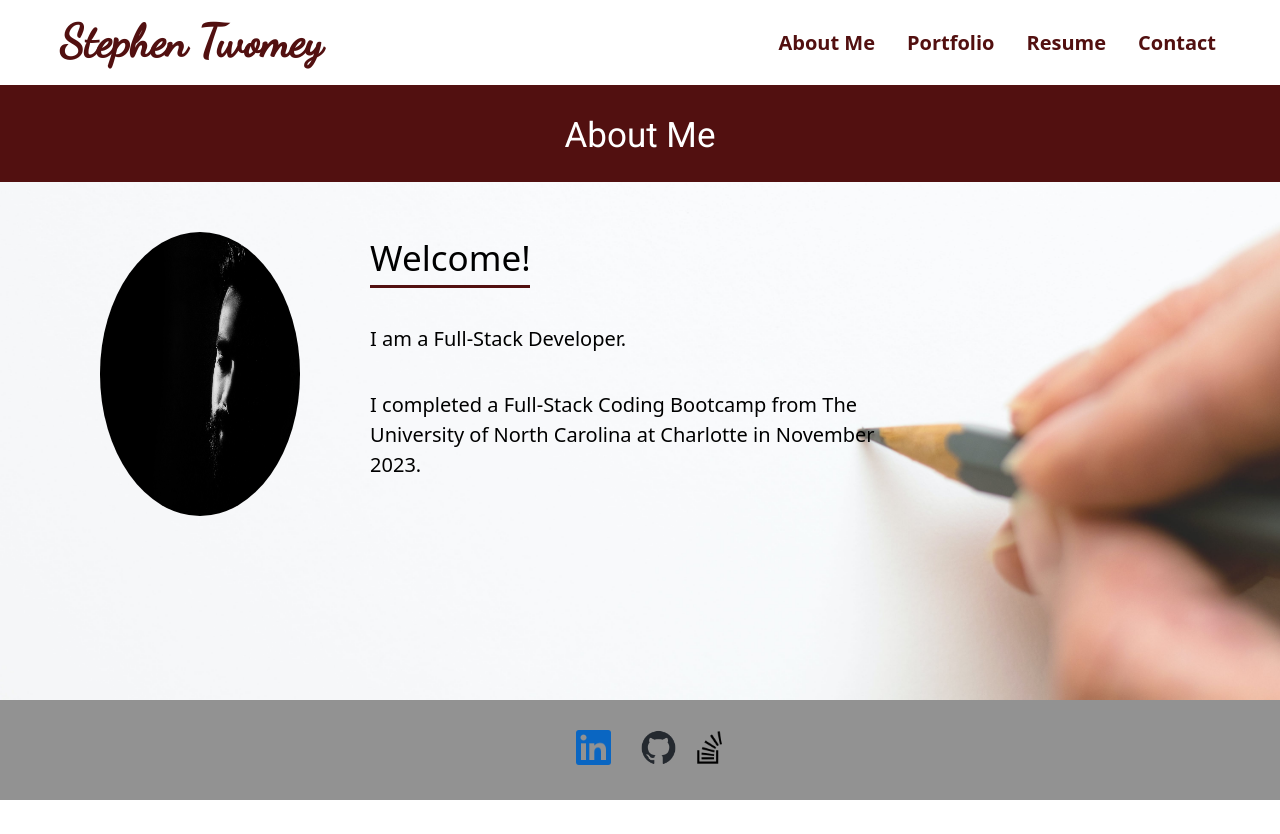
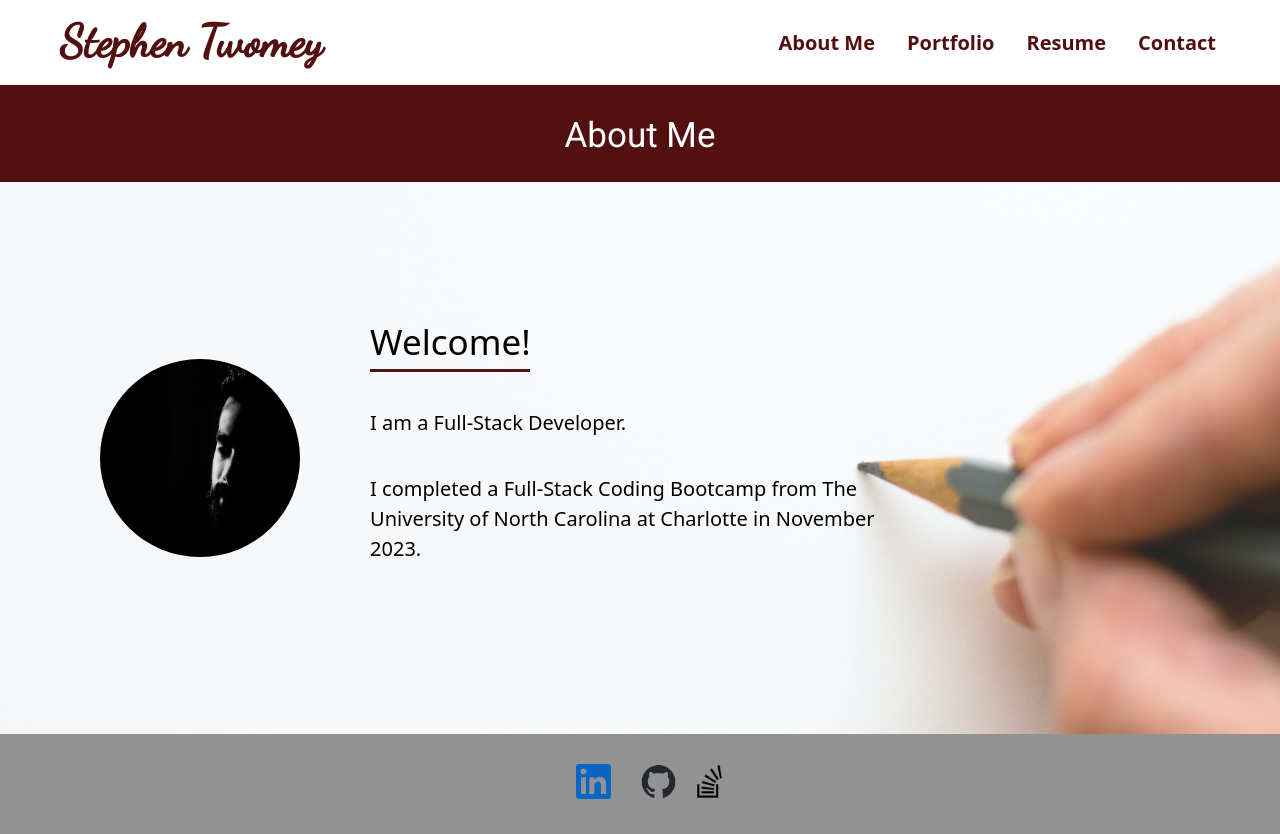
Before and after one commit to sctwomey/laughing-journey, a React (Vite) app: page / in a window 1280 px wide. Before the commit the page ends 800 px from the top, so only its background shows below. Built offline with nearby package versions, Linux system fonts and the light colour scheme.

Commit message:
Modify css images and page styling

```diff
--- a/src/index.css
+++ b/src/index.css
@@ -16,7 +16,7 @@
 }
 
 .container-full {
-  min-height: calc(100vh - 190px);
+  min-height: calc(70vh);
   background-image: url("./assets/images/background-image.jpg");
   background-size: cover;
   background-repeat: no-repeat;
@@ -103,12 +103,14 @@ header nav ul {
   flex-wrap: wrap;
   flex: 1;
   justify-content: center;
+  align-items: center;
+  height: 69vh;
 }
 
 .about-me img {
   flex: 0 14%;
   width: 200px;
-  height: 100%;
+  height: 44%;
   border-radius: 50%;
   margin-left: -250px;
 }
@@ -183,31 +185,37 @@ header nav ul {
 .project-two::before {
   background-image: url(./assets/images/advanced-css-portfolio.png);
   background-size: cover;
+  background-position: center;
 }
 
 .project-three::before {
   background-image: url(./assets/images/password-generator.png);
   background-size: cover;
+  background-position: center;
 }
 
 .project-four::before {
   background-image: url(./assets/images/js-quiz.png);
   background-size: cover;
+  background-position: center;
 }
 
 .project-five::before {
   background-image: url(./assets/images/workday-scheduler.png);
   background-size: cover;
+  background-position: center;
 }
 
 .project-six::before {
   background-image: url(./assets/images/weather-dashboard.png);
   background-size: cover;
+  background-position: center;
 }
 
 .project-eleven::before {
   background-image: url(./assets/images/notetaker.png);
   background-size: cover;
+  background-position: center;
 }
 
 .project-list .project-description {
@@ -298,6 +306,9 @@ header nav ul {
   flex: 100%;
   max-width: 700px;
   margin: 40px auto 0;
+  height: 66vh;
+  padding: 5%;
+  padding-bottom: 10%;
 }
 
 .contact-form div {
```
